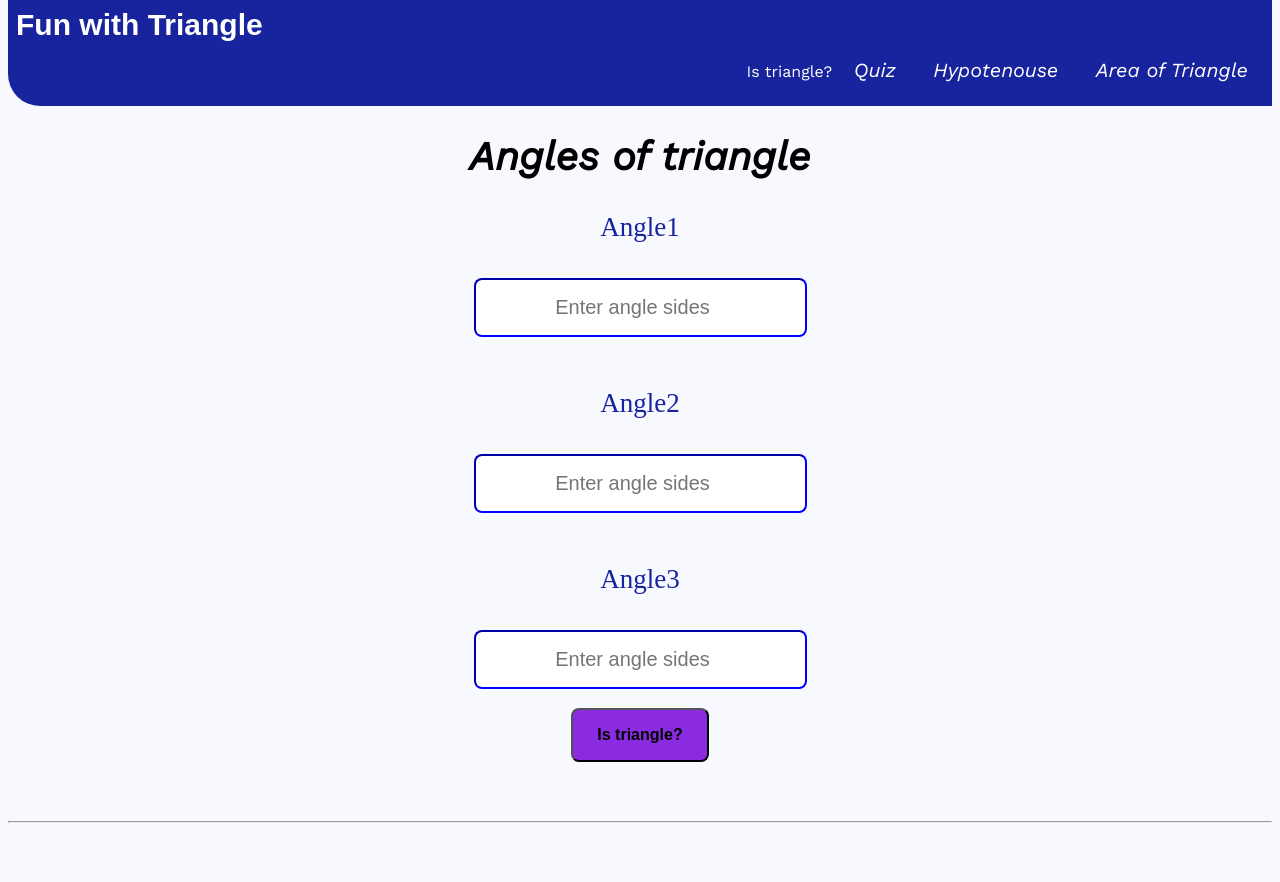
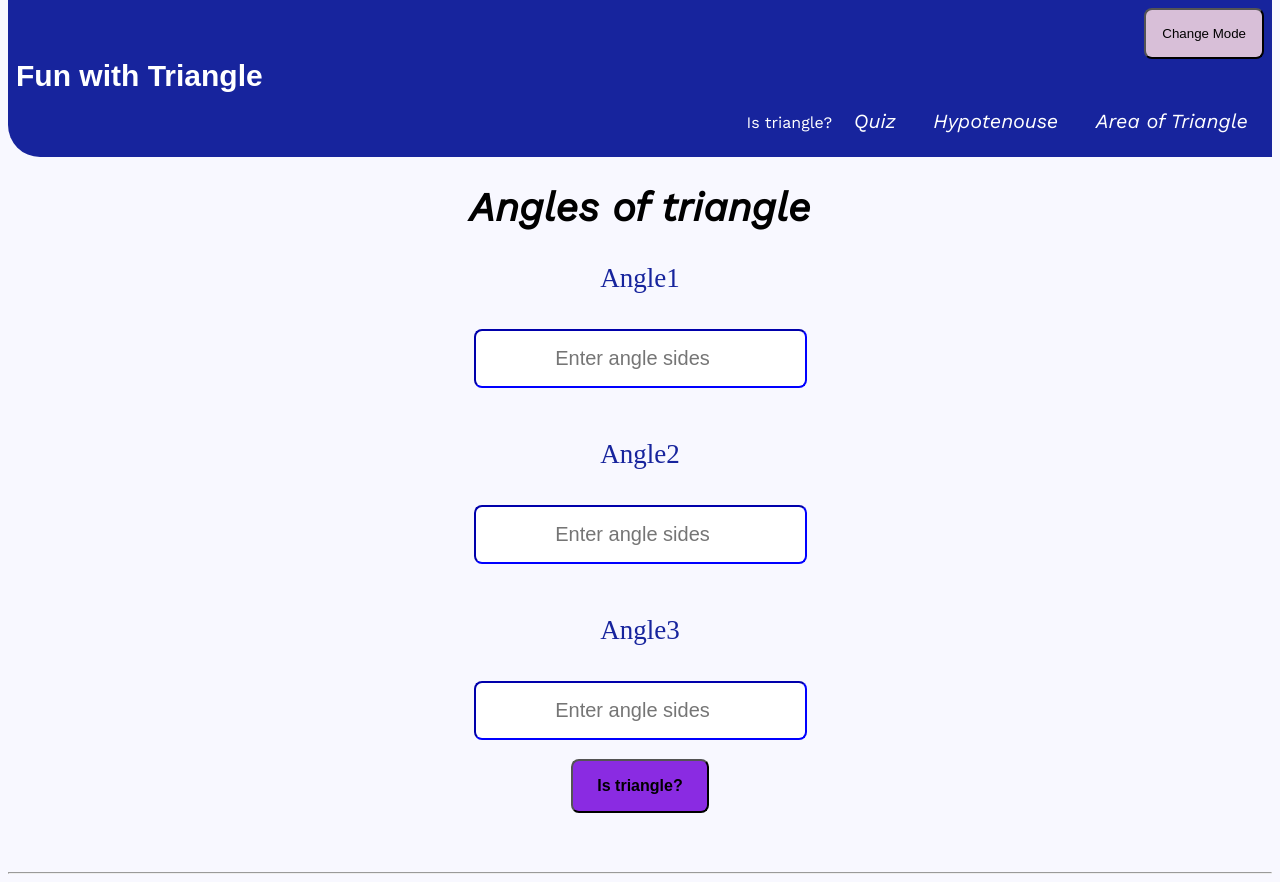
Before and after one commit to Tanjum786/funwithtriangles, a plain HTML site: page index.html in a window 1280 px wide. Before the commit the page ends 831 px from the top, so only its background shows below. Drawn offline with nearby package versions, Linux system fonts and the light colour scheme; a web font is replaced by a local one.

Commit message:
styal: dark mode added

```diff
--- a/index.html
+++ b/index.html
@@ -11,6 +11,8 @@
 
 <body>
     <nav class="navigation container">
+        <button onclick="myFunction()">Change Mode</button>
+
         <div class="nav-brand">Fun with Triangle</div>
         <ul class="list-non-bulit nav-pills">
             <li class="list-item-inline">
@@ -47,5 +49,6 @@
     <hr>
 </body>
 <script src="./istriangle.js"></script>
+<script src="/index.js"></script>
 
 </html>
--- /dev/null
+++ b/index.js
@@ -0,0 +1,4 @@
+function myFunction() {
+    var element = document.body;
+    element.classList.toggle("dark-mode");
+ }
--- a/style.css
+++ b/style.css
@@ -9,10 +9,22 @@
 
 body {
     background-color: ghostwhite;
+    color: black;
     font-family: "Work Sans", sans-serif;
     margin-top: 0px;
 }
-
+.dark-mode {
+    background-color: black;
+    color: white;
+  }
+button{
+    display: block;
+    margin-left :auto;
+    padding: 1rem 1rem;
+    border-radius: 00.5rem;
+    background-color:thistle;
+    cursor: pointer;
+}
 .link {
     box-sizing: border-box;
     text-decoration: none;
```
Also changed, not shown: areaoftriangle.html (+3 -0 lines), hypotenouse.html (+2 -1 lines), tringle-quiz.html (+3 -0 lines).
